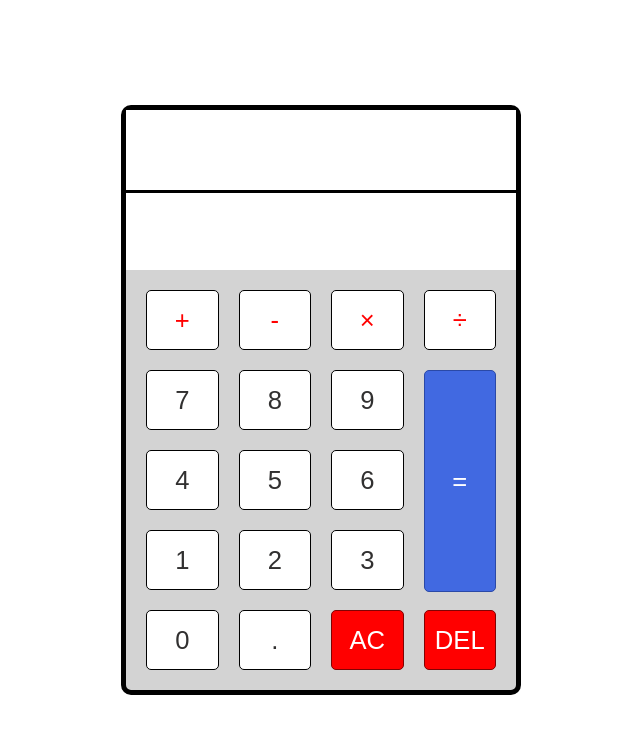
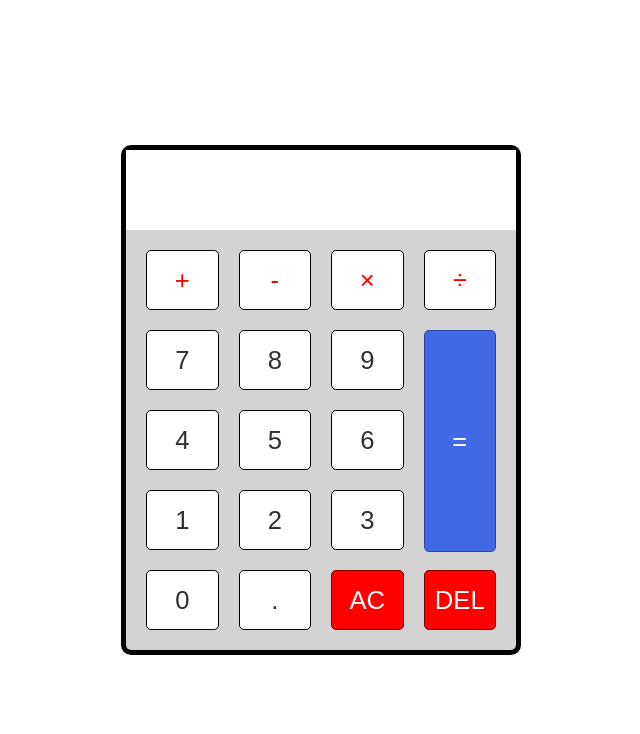
Before and after one commit to jvit1985/angular-calculator, an Angular app: page / in a window 1280 px wide. Shown: the top 734 px of the page, without its empty margins (319-959 px from the left). Built offline with nearby package versions, Linux system fonts and the light colour scheme.

Commit message:
updated calculator display

```diff
--- a/src/app/calculator/calculator.component.html
+++ b/src/app/calculator/calculator.component.html
@@ -1,6 +1,5 @@
 <div class="calculator">
     <div type="text" class="screen" id="input">{{input}}</div>
-    <div type="text" class="screen" id="result">{{result}}</div>
     <div class="calculator-keys">
         <button type="button" (click)="getOperation('+')" class="operation" value="+">+</button>
         <button type="button" (click)="getOperation('-')" class="operation" value="-">-</button>
--- a/src/app/calculator/calculator.component.ts
+++ b/src/app/calculator/calculator.component.ts
@@ -86,6 +86,7 @@ export class CalculatorComponent implements OnInit{
     }
 
     this.result = eval(formula);
+
   }
 
   getAnswer() {
--- a/src/index.html
+++ b/src/index.html
@@ -2,7 +2,7 @@
 <html lang="en">
 <head>
   <meta charset="utf-8">
-  <title>AngularCalculator</title>
+  <title>Angular Calculator</title>
   <base href="/">
   <meta name="viewport" content="width=device-width, initial-scale=1">
   <link rel="icon" type="image/x-icon" href="favicon.ico">
```
